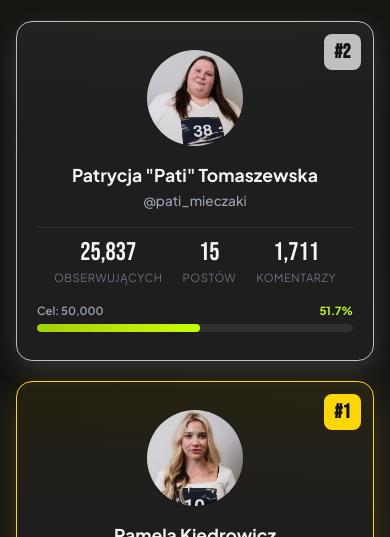
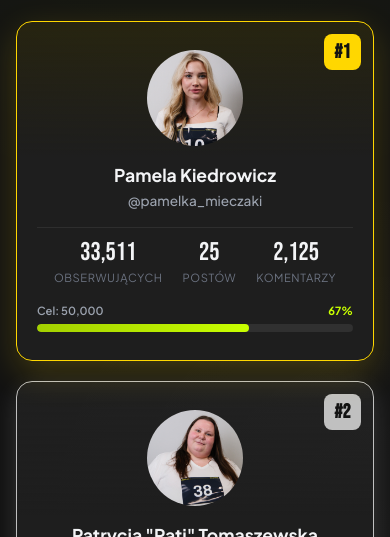
Before and after one commit to devshareshare/mieczaki-tracker, a website built with Vite: page index.html in a window 390 px wide. Shown: the part 307-844 px from the top of the page. Built offline with nearby package versions, Linux system fonts and the light colour scheme.

Commit message:
fix(styles): display #1 gold podium card first on mobile screens

```diff
--- a/src/styles/main.css
+++ b/src/styles/main.css
@@ -835,10 +835,16 @@ body {
     gap: 1.25rem;
   }
 
-  .podium-card.gold,
-  .podium-card.silver,
+  .podium-card.gold {
+    order: 1;
+  }
+
+  .podium-card.silver {
+    order: 2;
+  }
+
   .podium-card.bronze {
-    order: initial;
+    order: 3;
   }
 }
 
```
